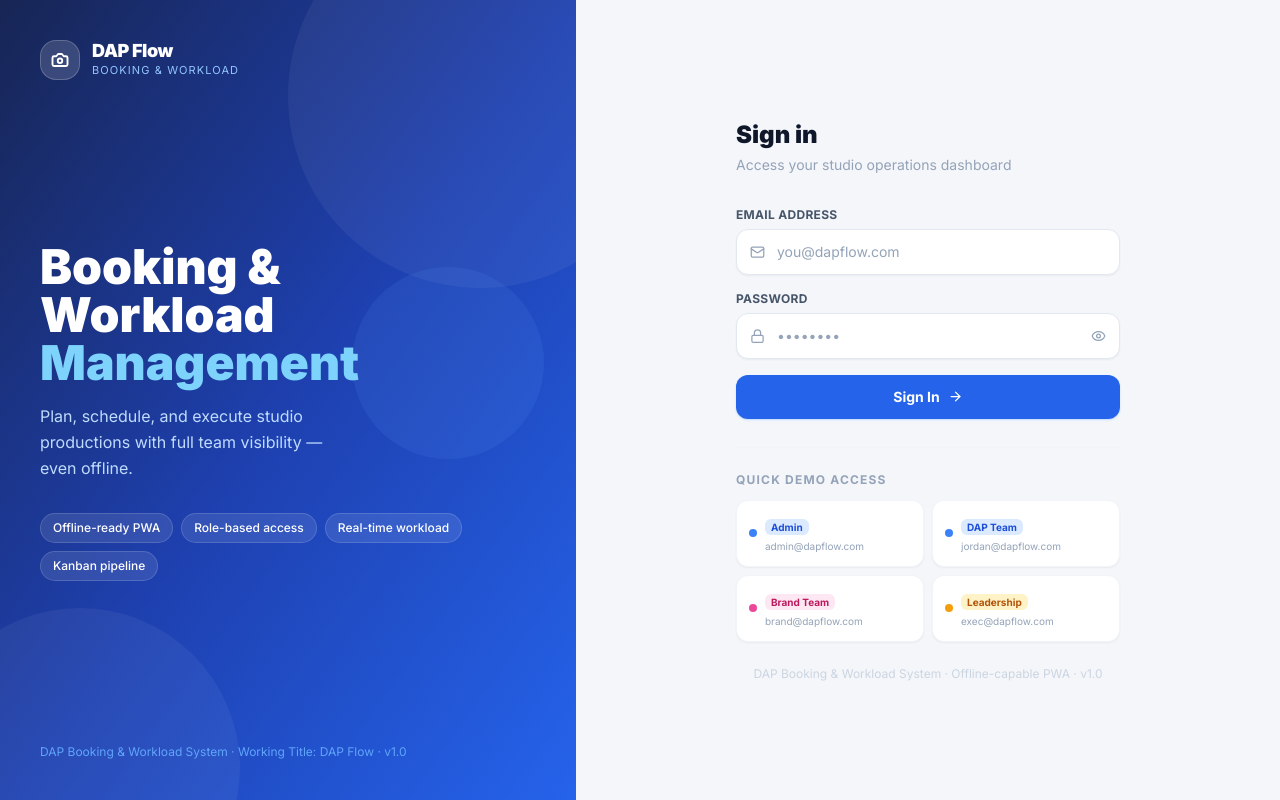
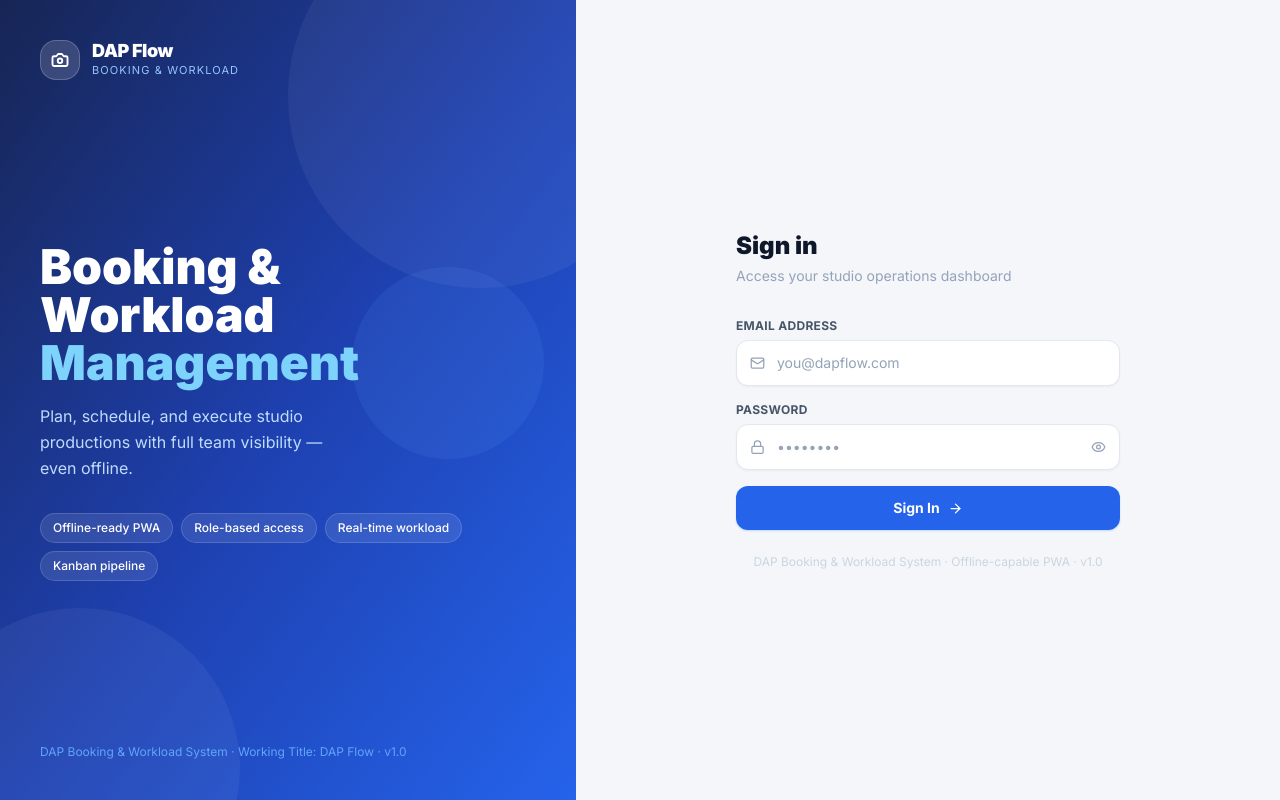
Before and after one commit to mirzi-blip/dap-flow, a React (Vite) app: page / in a window 1280 px wide. Built offline with nearby package versions, Linux system fonts and the light colour scheme; no server answers; the database is empty.

Commit message:
remove Quick Demo Access section from login page

```diff
--- a/src/pages/LoginPage.tsx
+++ b/src/pages/LoginPage.tsx
@@ -2,12 +2,6 @@ import { useState } from 'react'
 import { useAppStore } from '../store/useAppStore'
 import { Lock, Mail, AlertCircle, Camera, ArrowRight, Eye, EyeOff } from 'lucide-react'
 
-const DEMO_ACCOUNTS = [
-  { label: 'Admin',      email: 'admin@dapflow.com',  password: 'admin123', color: 'bg-blue-100 text-blue-700', dot: 'bg-blue-500' },
-  { label: 'DAP Team',   email: 'jordan@dapflow.com', password: 'dap123',   color: 'bg-blue-100 text-blue-700',    dot: 'bg-blue-500' },
-  { label: 'Brand Team', email: 'brand@dapflow.com',  password: 'brand123', color: 'bg-pink-100 text-pink-700',   dot: 'bg-pink-500' },
-  { label: 'Leadership', email: 'exec@dapflow.com',   password: 'exec123',  color: 'bg-amber-100 text-amber-700', dot: 'bg-amber-500' },
-]
 
 export function LoginPage() {
   const login = useAppStore(s => s.login)
@@ -24,10 +18,6 @@ export function LoginPage() {
     const ok = await login(email, password)
     if (!ok) setError('Invalid email or password.')
     setLoading(false)
-  }
-
-  function fillDemo(e: string, p: string) {
-    setEmail(e); setPassword(p); setError('')
   }
 
   return (
@@ -156,26 +146,6 @@ export function LoginPage() {
             </button>
           </form>
 
-          {/* Demo accounts */}
-          <div className="mt-7 pt-6 border-t border-slate-100">
-            <p className="text-xs font-bold text-slate-400 uppercase tracking-widest mb-3">Quick Demo Access</p>
-            <div className="grid grid-cols-2 gap-2">
-              {DEMO_ACCOUNTS.map(a => (
-                <button
-                  key={a.email}
-                  onClick={() => fillDemo(a.email, a.password)}
-                  className="flex items-center gap-2 p-3 rounded-xl bg-white border border-slate-100 hover:border-blue-200 hover:bg-blue-50/40 transition-all text-left shadow-sm"
-                >
-                  <span className={`w-2 h-2 rounded-full shrink-0 ${a.dot}`} />
-                  <div className="min-w-0">
-                    <span className={`text-[10px] font-bold px-1.5 py-0.5 rounded-md ${a.color}`}>{a.label}</span>
-                    <p className="text-slate-400 text-[10px] mt-0.5 truncate">{a.email}</p>
-                  </div>
-                </button>
-              ))}
-            </div>
-          </div>
-
           <p className="text-center text-xs text-slate-300 mt-6">DAP Booking &amp; Workload System · Offline-capable PWA · v1.0</p>
         </div>
       </div>
```
